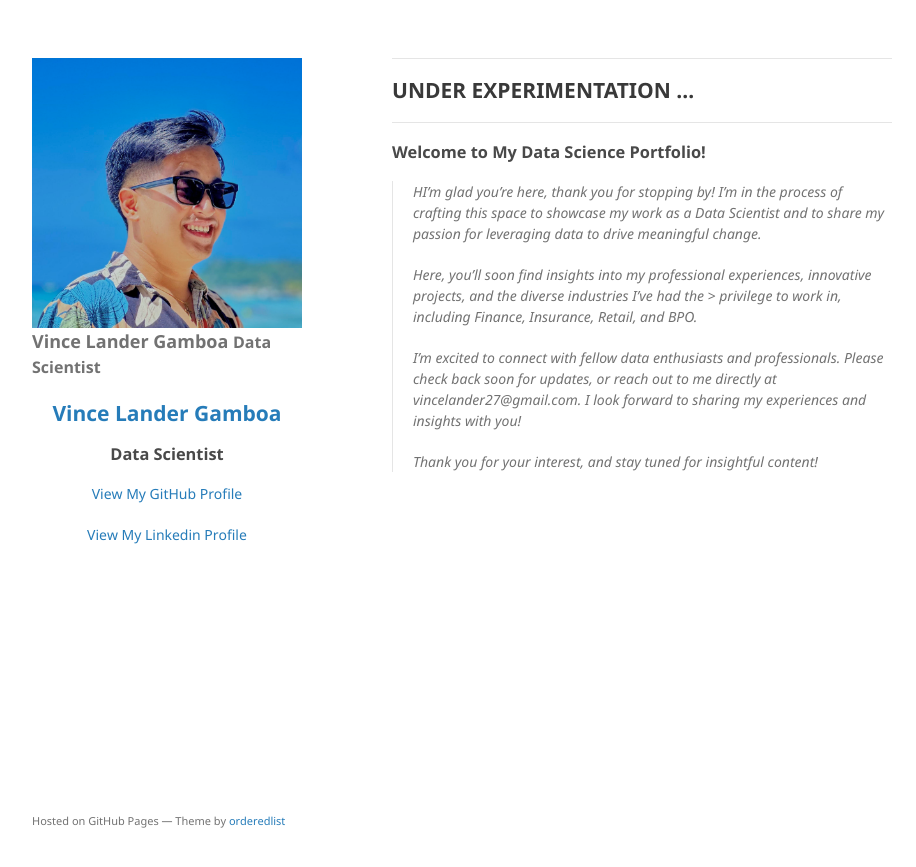
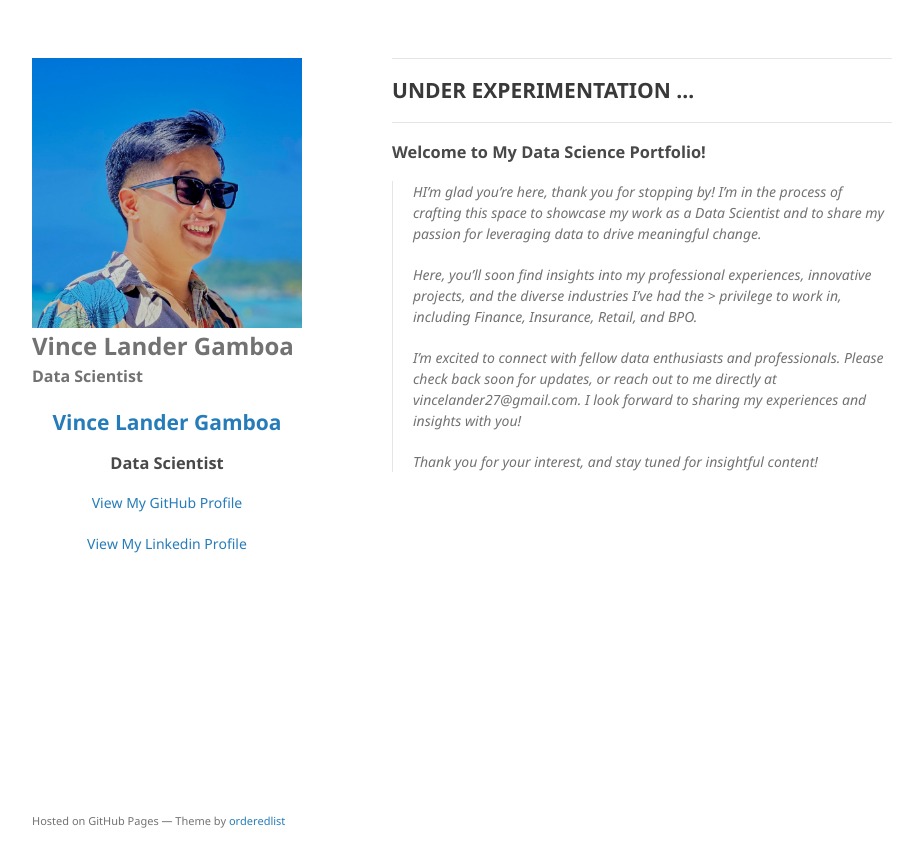
Before and after one commit to vincelander/vincelander.github.io, a Jekyll site: the page built from index.md, in a window 1280 px wide. Shown: the top 867 px of the page, without its empty margins (178-1094 px from the left). Built offline with Jekyll 4.4.1, drawn with Linux system fonts in a browser that asks for light colours.

Commit message:
update view and details

```diff
--- a/_layouts/default.html
+++ b/_layouts/default.html
@@ -18,10 +18,10 @@
         {% if site.logo %}
           <img src="{{site.logo | relative_url}}" alt="Logo" class="center" />
         {% endif %}
-        <font size="4">
-          <b>Vince Lander Gamboa</b>
+        <font size="5" style="text-align:center;">
+          <b>Vince Lander Gamboa<br></b>
         </font>
-        <font size="3">
+        <font size="3" style="text-align:center;">
           <b>Data Scientist</b>
         </font>
         <h2 style="text-align:center;" style="font-size:125%;"><br><a href="{{ "/" | absolute_url }}">{{ site.title | default: site.github.repository_name }}</a></h2>
```
